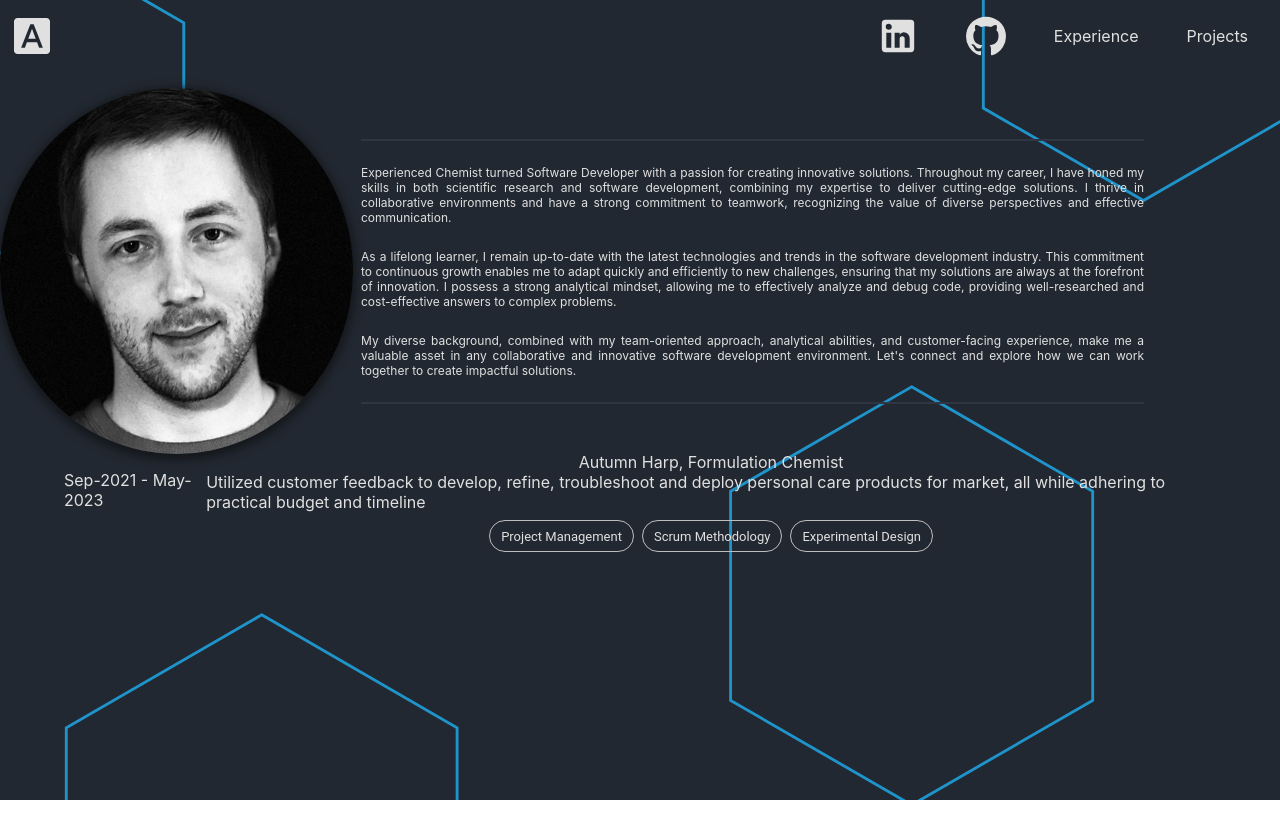
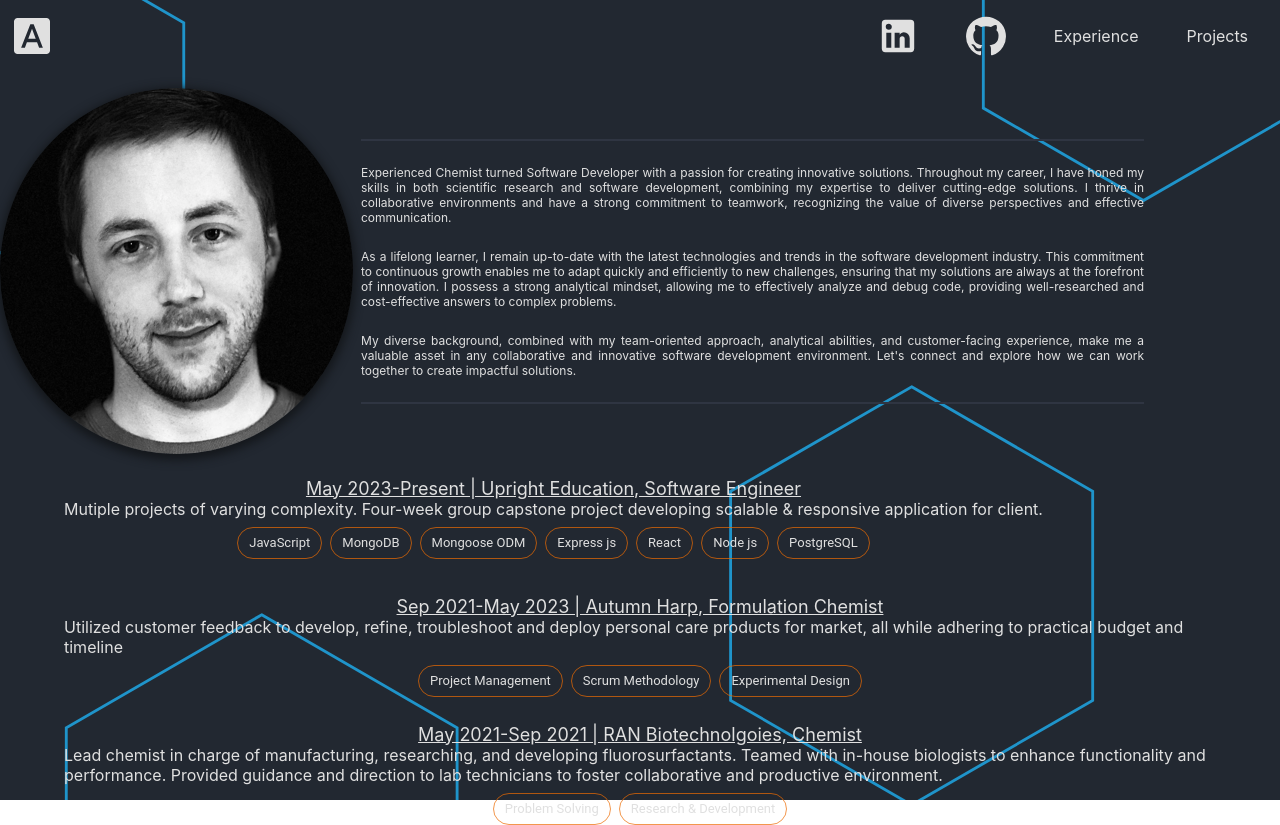
Before and after one commit to awyrocki/portfolio, a React (Create React App) app: page /Experience in a window 1280 px wide. Before the commit the page ends 800 px from the top, so only its background shows below. Built offline with nearby package versions, Linux system fonts and the light colour scheme.

Commit message:
added experience

```diff
--- a/src/components/About/About.css
+++ /dev/null
@@ -1,103 +0,0 @@
-span {
-    color: #e0e0e0;
-}
-#about-img {
-    border-radius: 50%;
-    width: 100%;
-    height: 100%;
-    object-fit: cover;
-    box-shadow: 0px 3px 10px 3px #14171b;
-}
-
-#about-bio {
-    font-size: 12px;
-    text-align: justify;
-}
-
-#about-div {
-    display: flex;
-    flex-direction: row;
-    justify-content: center;
-    align-items: center;
-    width: 90vw;
-    color: #e0e0e0;
-}
-
-#bio-div {
-    display: flex;
-    flex-direction: column;
-    gap: 1.5em;
-    justify-content: center;
-    padding-left: 0.5em;
-    padding-right: 0.5em;
-    width: auto;
-}
-
-h {
-    border: 1px solid #2f3542;
-}
-
-#experience-container {
-    display: flex;
-    flex-direction: column;
-    justify-content: space-between;
-    align-items: center;
-    margin-top: 1em;
-}
-
-#job1-dates {
-    display: flex;
-    flex-direction: column;
-    justify-content: space-between;
-    align-items: center;
-    height: 100%;
-}
-
-#job1-container {
-    display: flex;
-    flex-direction: row;
-    justify-content: space-between;
-    align-items: center;
-    width: 90%;
-    height: 4em;
-}
-
-#job1-description {
-    display: flex;
-    flex-direction: column;
-    justify-content: center;
-    align-items: center;
-}
-
-@media (max-width: 750px) {
-    #about-div {
-        display: flex;
-        flex-direction: column;
-    }
-
-    #about-img {
-        width: 40%;
-        height: 40%;
-    }
-
-    #bio-div {
-        padding-top: 1em;
-        width: 90vw;
-    }
-}
-
-@media (min-width: 1301px) {
-    #about-img {
-        width: 70%;
-        height: 70%;
-    }
-
-    #about-div {
-        width: 1300px;
-        align-items: center;
-    }
-
-    #about-bio {
-        font-size: 1em;
-    }
-}
--- a/src/components/Experience/Experience.css
+++ b/src/components/Experience/Experience.css
@@ -42,7 +42,8 @@ h {
     flex-direction: column;
     justify-content: space-between;
     align-items: center;
-    margin-top: 1em;
+    margin-top: 2em;
+    height: 20em;
 }
 
 #job1-dates {
@@ -50,7 +51,8 @@ h {
     flex-direction: column;
     justify-content: space-between;
     align-items: center;
-    height: 100%;
+    height: 10em;
+    width: 10em;
 }
 
 #job1-container {
@@ -67,6 +69,11 @@ h {
     flex-direction: column;
     justify-content: center;
     align-items: center;
+}
+
+#date {
+    font-size: 18px;
+    text-decoration: underline;
 }
 
 @media (max-width: 750px) {
--- a/src/components/Experience/Experience.jsx
+++ b/src/components/Experience/Experience.jsx
@@ -16,23 +16,57 @@ function Experience() {
         <span id='about-bio'>My diverse background, combined with my team-oriented approach, analytical abilities, and customer-facing experience, make me a valuable asset in any collaborative and innovative software development environment. Let's connect and explore how we can work together to create impactful solutions.</span><h></h>
       </div>
     </div>
-      <div id='experience-container'>
+    <div id='experience-container'>
         <div id='job1-container'>
-          <div id='job1-dates'>
-          <span>Sep-2021 - May-2023</span>
-          </div>
           <div id='job1-description'>
             <div id='job-title'>
-            <span>Autumn Harp, Formulation Chemist</span>
+            <span id='date'>May 2023-Present | Upright Education, Software Engineer</span>
+            </div>
+            <div id='job1-role'>
+            <span>Mutiple projects of varying complexity. Four-week group capstone project developing scalable & responsive application for client. </span>
+            </div>
+            <div id='job1-skills'>
+              <Stack sx={{mt: 1}} direction="row" spacing={1}>
+                <Chip color="warning" label="JavaScript" variant="outlined" />
+                <Chip color="warning" label="MongoDB" variant="outlined" />
+                <Chip color="warning" label="Mongoose ODM" variant="outlined" />
+                <Chip color="warning" label="Express js" variant="outlined" />
+                <Chip color="warning" label="React" variant="outlined" />
+                <Chip color="warning" label="Node js" variant="outlined" />
+                <Chip color="warning" label="PostgreSQL" variant="outlined" />
+              </Stack>
+            </div>
+          </div>
+        </div>
+        <div id='job1-container'>
+          <div id='job1-description'>
+            <div id='job-title'>
+            <span id='date'>Sep 2021-May 2023 | Autumn Harp, Formulation Chemist</span>
             </div>
             <div id='job1-role'>
             <span>Utilized customer feedback to develop, refine, troubleshoot and deploy personal care products for market, all while adhering to practical budget and timeline</span>
             </div>
             <div id='job1-skills'>
               <Stack sx={{mt: 1}} direction="row" spacing={1}>
-                <Chip label="Project Management" variant="outlined" />
-                <Chip label="Scrum Methodology" variant="outlined" />
-                <Chip label="Experimental Design" variant="outlined" />
+                <Chip color="warning" label="Project Management" variant="outlined" />
+                <Chip color="warning" label="Scrum Methodology" variant="outlined" />
+                <Chip color="warning" label="Experimental Design" variant="outlined" />
+              </Stack>
+            </div>
+          </div>
+        </div>
+        <div id='job1-container'>
+          <div id='job1-description'>
+            <div id='job-title'>
+            <span id='date'>May 2021-Sep 2021 | RAN Biotechnolgoies, Chemist</span>
+            </div>
+            <div id='job1-role'>
+            <span>Lead chemist in charge of manufacturing, researching, and developing fluorosurfactants. Teamed with in-house biologists to enhance functionality and performance. Provided guidance and direction to lab technicians to foster collaborative and productive environment.</span>
+            </div>
+            <div id='job1-skills'>
+              <Stack sx={{mt: 1}} direction="row" spacing={1}>
+                <Chip color="warning" label="Problem Solving" variant="outlined" />
+                <Chip color="warning" label="Research & Development" variant="outlined" />
               </Stack>
             </div>
           </div>
```
